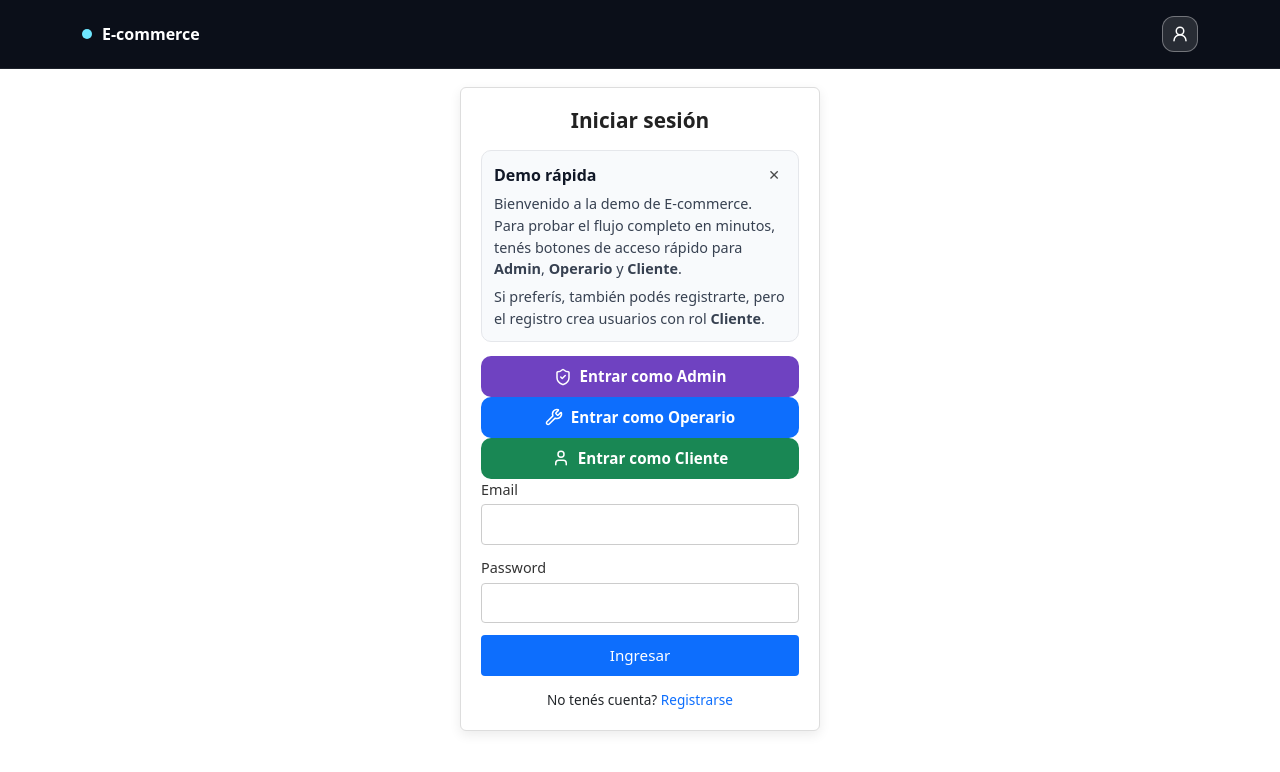
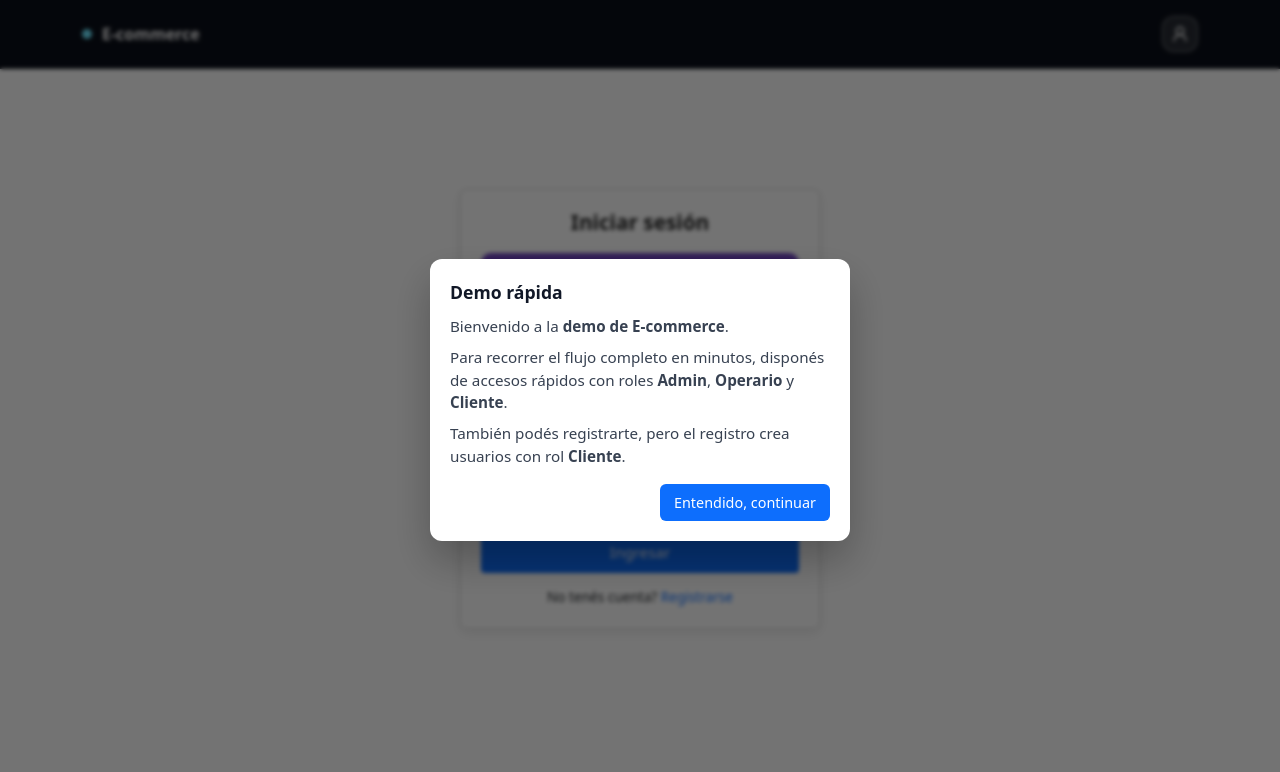
Before and after one commit to MoNRaSpGit/E-commerce, a React app: page /#/login in a window 1280 px wide. Shown: the top 772 px of the page. Built offline with nearby package versions, Linux system fonts and the light colour scheme; no server answers; the HTML template or start-up script is replaced by a standard one.

Commit message:
Modal informativo al inciar la web

```diff
--- a/src/pages/Login.jsx
+++ b/src/pages/Login.jsx
@@ -31,7 +31,8 @@ export default function Login() {
   useEffect(() => {
     if (isAuthed) goByRole(user);
     // eslint-disable-next-line react-hooks/exhaustive-deps
-  }, [isAuthed]);
+  }, [isAuthed, user]);
+
 
 
   const disabled = status === "loading";
@@ -81,24 +82,41 @@ export default function Login() {
         <h2 className="login-title">Iniciar sesión</h2>
 
         {showDemoNote && (
-          <div className="demo-note">
-            <div className="demo-note-head">
-              <span className="demo-note-title">Demo rápida</span>
-              <button type="button" className="demo-note-close" onClick={closeDemoNote}>
-                ✕
-              </button>
+          <div className="demo-modal-backdrop">
+            <div className="demo-modal">
+              <div className="demo-modal-head">
+                <span className="demo-modal-title">Demo rápida</span>
+              </div>
+
+              <div className="demo-modal-body">
+                <p>
+                  Bienvenido a la <b>demo de E-commerce</b>.
+                </p>
+
+                <p>
+                  Para recorrer el flujo completo en minutos, disponés de accesos rápidos
+                  con roles <b>Admin</b>, <b>Operario</b> y <b>Cliente</b>.
+                </p>
+
+                <p>
+                  También podés registrarte, pero el registro crea usuarios con rol
+                  <b> Cliente</b>.
+                </p>
+              </div>
+
+              <div className="demo-modal-actions">
+                <button
+                  type="button"
+                  className="demo-modal-btn"
+                  onClick={closeDemoNote}
+                >
+                  Entendido, continuar
+                </button>
+              </div>
             </div>
-
-            <p className="demo-note-text">
-              Bienvenido a la demo de E-commerce. Para probar el flujo completo en minutos,
-              tenés botones de acceso rápido para <b>Admin</b>, <b>Operario</b> y <b>Cliente</b>.
-            </p>
-
-            <p className="demo-note-text">
-              Si preferís, también podés registrarte, pero el registro crea usuarios con rol <b>Cliente</b>.
-            </p>
           </div>
         )}
+
 
 
         <DemoLoginButtons
--- a/src/styles/login.css
+++ b/src/styles/login.css
@@ -246,3 +246,64 @@
   font-size: 0.9rem;
   color: #374151;
 }
+
+
+/* ===== MODAL DEMO BLOQUEANTE ===== */
+
+.demo-modal-backdrop {
+  position: fixed;
+  inset: 0;
+  background: rgba(0, 0, 0, 0.55);
+  backdrop-filter: blur(2px);
+  z-index: 9999;
+
+  display: flex;
+  align-items: center;
+  justify-content: center;
+}
+
+.demo-modal {
+  width: 100%;
+  max-width: 420px;
+  background: #ffffff;
+  border-radius: 12px;
+  padding: 20px;
+
+  box-shadow: 0 20px 40px rgba(0, 0, 0, 0.25);
+}
+
+.demo-modal-head {
+  margin-bottom: 10px;
+}
+
+.demo-modal-title {
+  font-size: 1.1rem;
+  font-weight: 700;
+  color: #111827;
+}
+
+.demo-modal-body p {
+  margin: 8px 0;
+  font-size: 0.95rem;
+  color: #374151;
+}
+
+.demo-modal-actions {
+  margin-top: 16px;
+  display: flex;
+  justify-content: flex-end;
+}
+
+.demo-modal-btn {
+  padding: 8px 14px;
+  background: #0d6efd;
+  color: #fff;
+  border: none;
+  border-radius: 6px;
+  font-size: 0.9rem;
+  cursor: pointer;
+}
+
+.demo-modal-btn:hover {
+  background: #0b5ed7;
+}
```
